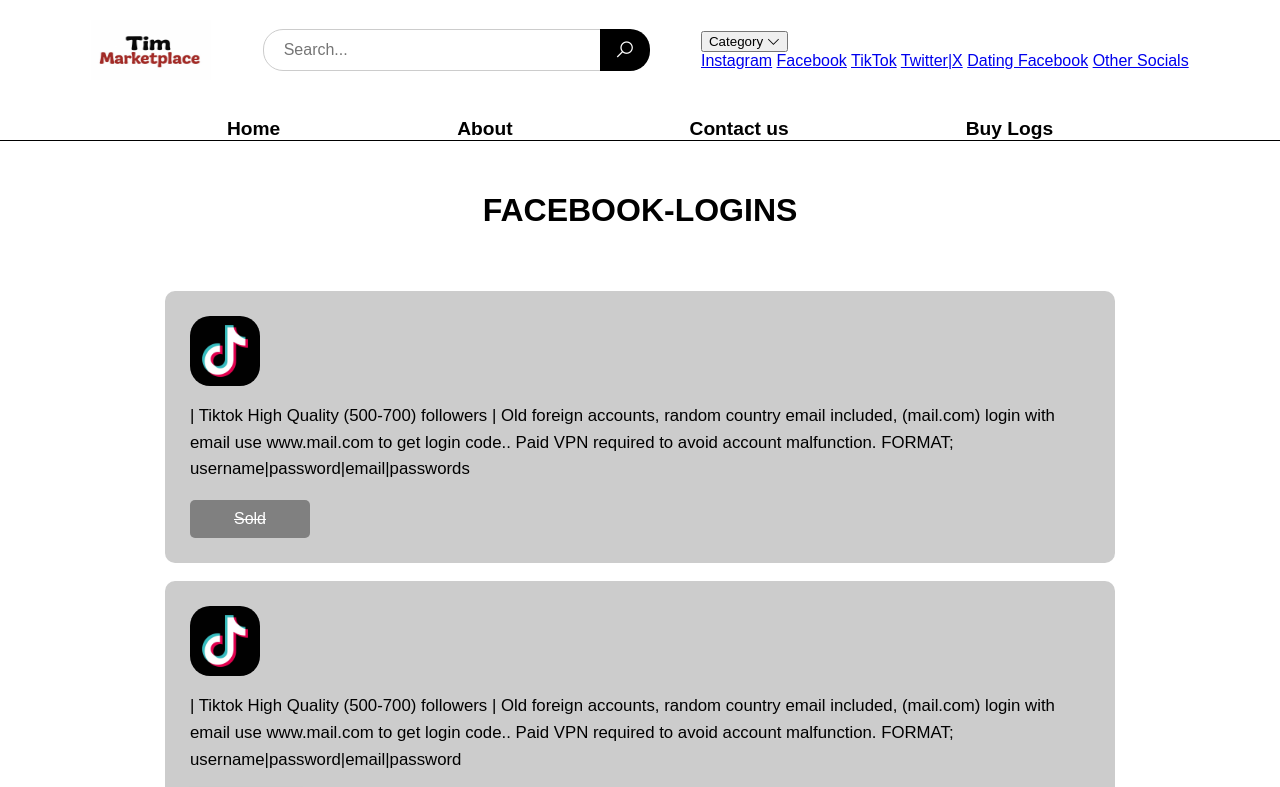
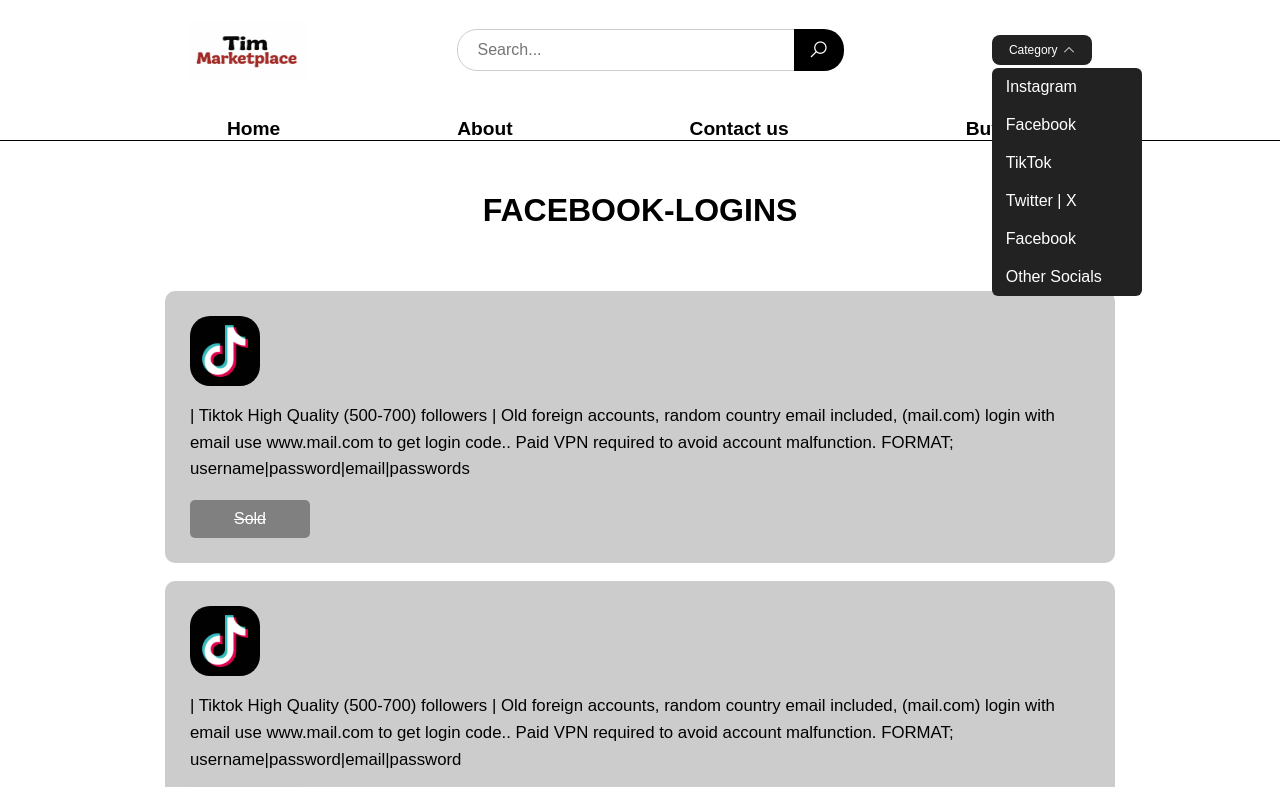
Before and after one commit to Ayodejijosh-hacker/tim-marketplace, a plain HTML site: page tiktok.html in a window 1280 px wide. Both pictures are taken after a click on the button "Category". Shown: the top 787 px of the page. Drawn offline with nearby package versions, Linux system fonts and the light colour scheme.

Commit message:
Update tiktok.html with new content and styles

```diff
--- a/tiktok.html
+++ b/tiktok.html
@@ -3,11 +3,76 @@
 <head>
     <meta charset="UTF-8">
     <meta name="viewport" content="width=device-width, initial-scale=1.0">
-    <title>FACEBOOK | TIM-MARKETPLACE</title>
+    <title>TIKTOK | TIM-MARKETPLACE</title>
     <link rel="icon" href="tim.jpeg" type="image/x-icon">
     <link rel="stylesheet" href="main.css">
     <link rel="stylesheet" href="https://cdnjs.cloudflare.com/ajax/libs/line-awesome/1.3.0/line-awesome/css/line-awesome.css">
     <link rel="stylesheet" href="https://cdnjs.cloudflare.com/ajax/libs/font-awesome/7.0.1/css/fontawesome.css" integrity="sha512-WNSrioBqIMLQ2jMyIZ1XYH5IhJQ9re91mvh5G45Ge+R007MDJajxEbPjWBTNIfOypcqsXxfiRTtuNvoeAtRb2A==" crossorigin="anonymous" referrerpolicy="no-referrer" />
+  <style>
+    .dropdown {
+      position: relative;
+      display: inline-block;
+    }
+
+    .dropbtn {
+      background-color: #222;
+      color: white;
+      width: 100px;
+      height: 30px;
+      border: none;
+      border-radius: 8px;
+      cursor: pointer;
+      font-size: 12px;
+      display: flex;
+      align-items: center;
+      justify-content: center;
+      gap: 5px;
+      outline: none;
+    }
+
+    .dropbtn i {
+      transition: transform 0.3s ease;
+    }
+
+    .dropbtn.active i {
+      transform: rotate(180deg);
+    }
+
+    .dropdown-content {
+      display: block;
+      position: absolute;
+      background-color: #222;
+      min-width: 150px;
+      border-radius: 6px;
+      overflow: hidden;
+      top: 110%;
+      left: 0;
+      z-index: 1000;
+      opacity: 0;
+      visibility: hidden;
+      transform: translateY(-10px);
+      transition: all 0.3s ease;
+    }
+
+    .dropdown-content.show {
+      opacity: 1;
+      visibility: visible;
+      transform: translateY(0);
+    }
+
+    .dropdown-content a {
+      color: white;
+      padding: 10px 14px;
+      text-decoration: none;
+      display: block;
+      transition: background 0.3s ease, padding-left 0.2s ease;
+    }
+
+    .dropdown-content a:hover {
+      background-color: #666;
+      padding-left: 18px;
+    }
+  </style>
 </head>
 <body>
     <header>
@@ -22,6 +87,7 @@
                     </button>
                 </form>
             </div>
+                  <!-- ✅ Fixed Dropdown -->
     <div class="dropdown">
       <button onclick="toggleDropdown()" class="dropbtn">
         Category <i class="las la-angle-down"></i>
@@ -30,9 +96,10 @@
         <a href="instagram.html" target="_blank" rel="noopener noreferrer">Instagram</a>
         <a href="facebook.html" target="_blank" rel="noopener noreferrer">Facebook</a>
         <a href="tiktok.html" target="_blank" rel="noopener noreferrer">TikTok</a>
-      <a href="twitter.html" target="_blank" rel="noopener noreferrer">Twitter|X</a>
-      <a href="facebook.html" target="_blank" rel="noopener noreferrer">Dating Facebook</a>
-      <a href="https://whatsapp.com/channel/0029Vb5woIIJuyAD08JvK23a" target="_blank" rel="noopener noreferrer">Other Socials</a>
+        <a href="twitter.html" target="_blank" rel="noopener noreferrer">Twitter | X</a>
+        <a href="facebook.html" target="_blank" rel="noopener noreferrer">Facebook</a>
+        <a href="https://whatsapp.com/channel/0029Vb5wollJuyAD08JvK23a" target="_blank" rel="noopener noreferrer">Other Socials</a>
+      </div>
     </div>
         </div>
         </div>
@@ -190,4 +257,5 @@ function sendWhatsApp(button) {
 </script>
 
 </body>
+
 </html>
```
Lines whose indentation alone changed are shown as unchanged.
